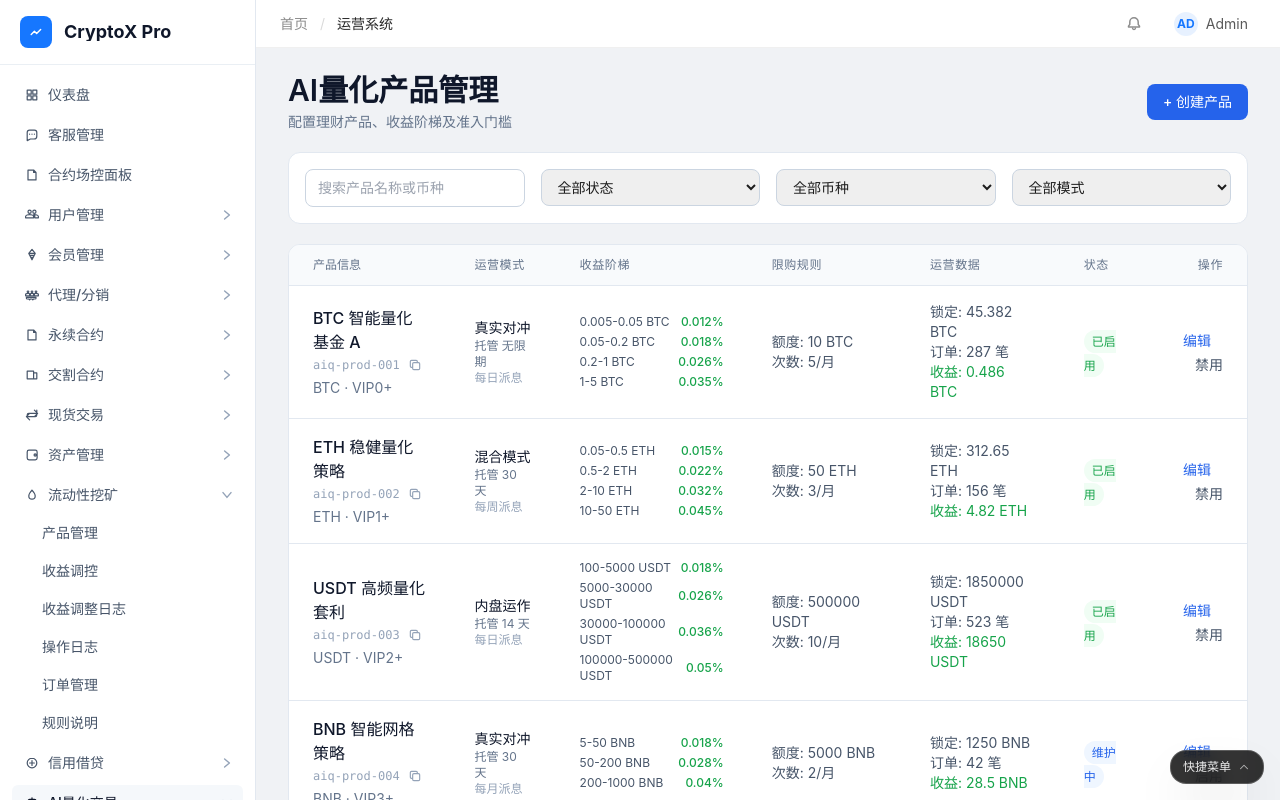
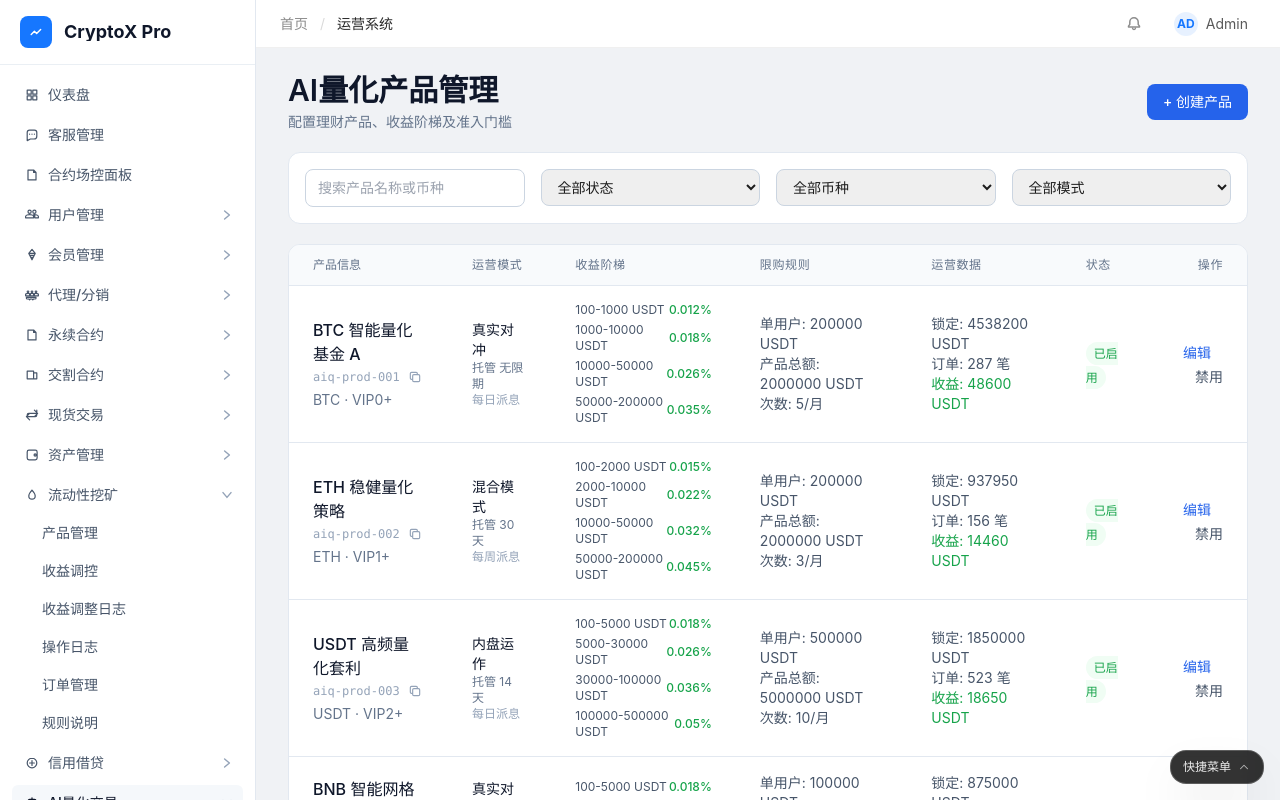
Before and after one commit to gloopai/fex-admin, a Vue app: page /admin/ai-quant/products in a window 1280 px wide. Built offline with nearby package versions, Linux system fonts and the light colour scheme.

Commit message:
fix: unify ai quant amounts in USDT

```diff
--- a/src/admin/mock/aiQuant.js
+++ b/src/admin/mock/aiQuant.js
@@ -22,19 +22,19 @@ export const createAiQuantProductsMock = () => [
     customDays: 1,
     minVipLevel: VIP_LEVEL.VIP0,
     tiers: [
-      { minAmount: 0.005, maxAmount: 0.05, dailyRate: 0.012, label: '体验级' },
-      { minAmount: 0.05, maxAmount: 0.2, dailyRate: 0.018, label: '稳健级' },
-      { minAmount: 0.2, maxAmount: 1, dailyRate: 0.026, label: '进阶级' },
-      { minAmount: 1, maxAmount: 5, dailyRate: 0.035, label: '专业级' }
+      { minAmount: 100, maxAmount: 1000, dailyRate: 0.012, label: '体验级' },
+      { minAmount: 1000, maxAmount: 10000, dailyRate: 0.018, label: '稳健级' },
+      { minAmount: 10000, maxAmount: 50000, dailyRate: 0.026, label: '进阶级' },
+      { minAmount: 50000, maxAmount: 200000, dailyRate: 0.035, label: '专业级' }
     ],
     earlyRedeemEnabled: true,
     earlyRedeemFeePercent: 3,
-    limitAmount: 10,
-    limitCount: 100,
+    limitAmount: 200000,
+    limitCount: 2000000,
     monthlyLimitCount: 5,
-    totalLocked: 45.382,
+    totalLocked: 4538200,
     totalOrders: 287,
-    totalYield: 0.486,
+    totalYield: 48600,
     status: PRODUCT_STATUS.ENABLED,
     createdAt: '2025-12-15'
   },
@@ -49,19 +49,19 @@ export const createAiQuantProductsMock = () => [
     customDays: 7,
     minVipLevel: VIP_LEVEL.VIP1,
     tiers: [
-      { minAmount: 0.05, maxAmount: 0.5, dailyRate: 0.015, label: '体验级' },
-      { minAmount: 0.5, maxAmount: 2, dailyRate: 0.022, label: '稳健级' },
-      { minAmount: 2, maxAmount: 10, dailyRate: 0.032, label: '进阶级' },
-      { minAmount: 10, maxAmount: 50, dailyRate: 0.045, label: '专业级' }
+      { minAmount: 100, maxAmount: 2000, dailyRate: 0.015, label: '体验级' },
+      { minAmount: 2000, maxAmount: 10000, dailyRate: 0.022, label: '稳健级' },
+      { minAmount: 10000, maxAmount: 50000, dailyRate: 0.032, label: '进阶级' },
+      { minAmount: 50000, maxAmount: 200000, dailyRate: 0.045, label: '专业级' }
     ],
     earlyRedeemEnabled: true,
     earlyRedeemFeePercent: 4,
-    limitAmount: 50,
-    limitCount: 50,
+    limitAmount: 200000,
+    limitCount: 2000000,
     monthlyLimitCount: 3,
-    totalLocked: 312.65,
+    totalLocked: 937950,
     totalOrders: 156,
-    totalYield: 4.82,
+    totalYield: 14460,
     status: PRODUCT_STATUS.ENABLED,
     createdAt: '2025-12-20'
   },
@@ -84,7 +84,7 @@ export const createAiQuantProductsMock = () => [
     earlyRedeemEnabled: false,
     earlyRedeemFeePercent: 0,
     limitAmount: 500000,
-    limitCount: 200,
+    limitCount: 5000000,
     monthlyLimitCount: 10,
     totalLocked: 1850000,
     totalOrders: 523,
@@ -103,18 +103,18 @@ export const createAiQuantProductsMock = () => [
     customDays: 30,
     minVipLevel: VIP_LEVEL.VIP3,
     tiers: [
-      { minAmount: 5, maxAmount: 50, dailyRate: 0.018, label: '标准级' },
-      { minAmount: 50, maxAmount: 200, dailyRate: 0.028, label: '优享级' },
-      { minAmount: 200, maxAmount: 1000, dailyRate: 0.04, label: '尊享级' }
+      { minAmount: 100, maxAmount: 5000, dailyRate: 0.018, label: '标准级' },
+      { minAmount: 5000, maxAmount: 30000, dailyRate: 0.028, label: '优享级' },
+      { minAmount: 30000, maxAmount: 100000, dailyRate: 0.04, label: '尊享级' }
     ],
     earlyRedeemEnabled: true,
     earlyRedeemFeePercent: 5,
-    limitAmount: 5000,
-    limitCount: 30,
+    limitAmount: 100000,
+    limitCount: 1000000,
     monthlyLimitCount: 2,
-    totalLocked: 1250,
+    totalLocked: 875000,
     totalOrders: 42,
-    totalYield: 28.5,
+    totalYield: 19950,
     status: PRODUCT_STATUS.MAINTENANCE,
     createdAt: '2026-02-10'
   },
@@ -129,17 +129,17 @@ export const createAiQuantProductsMock = () => [
     customDays: 14,
     minVipLevel: VIP_LEVEL.VIP4,
     tiers: [
-      { minAmount: 20, maxAmount: 300, dailyRate: 0.025, label: '专业级' },
-      { minAmount: 300, maxAmount: 1500, dailyRate: 0.045, label: '旗舰级' }
+      { minAmount: 100, maxAmount: 10000, dailyRate: 0.025, label: '专业级' },
+      { minAmount: 10000, maxAmount: 100000, dailyRate: 0.045, label: '旗舰级' }
     ],
     earlyRedeemEnabled: false,
     earlyRedeemFeePercent: 0,
-    limitAmount: 10000,
-    limitCount: 15,
+    limitAmount: 100000,
+    limitCount: 1000000,
     monthlyLimitCount: 1,
-    totalLocked: 3280,
+    totalLocked: 524800,
     totalOrders: 18,
-    totalYield: 68,
+    totalYield: 10880,
     status: PRODUCT_STATUS.SOLD_OUT,
     createdAt: '2026-03-01'
   },
@@ -154,18 +154,18 @@ export const createAiQuantProductsMock = () => [
     customDays: 7,
     minVipLevel: VIP_LEVEL.VIP0,
     tiers: [
-      { minAmount: 500, maxAmount: 20000, dailyRate: 0.01, label: '体验级' },
-      { minAmount: 20000, maxAmount: 200000, dailyRate: 0.018, label: '标准级' },
-      { minAmount: 200000, maxAmount: 1000000, dailyRate: 0.03, label: '进阶级' }
+      { minAmount: 50, maxAmount: 1000, dailyRate: 0.01, label: '体验级' },
+      { minAmount: 1000, maxAmount: 10000, dailyRate: 0.018, label: '标准级' },
+      { minAmount: 10000, maxAmount: 50000, dailyRate: 0.03, label: '进阶级' }
     ],
     earlyRedeemEnabled: true,
     earlyRedeemFeePercent: 2,
-    limitAmount: 2000000,
-    limitCount: 500,
+    limitAmount: 50000,
+    limitCount: 500000,
     monthlyLimitCount: 20,
-    totalLocked: 125000,
+    totalLocked: 25000,
     totalOrders: 890,
-    totalYield: 950,
+    totalYield: 190,
     status: PRODUCT_STATUS.ENABLED,
     createdAt: '2026-01-20'
   },
@@ -180,17 +180,17 @@ export const createAiQuantProductsMock = () => [
     customDays: 1,
     minVipLevel: VIP_LEVEL.VIP1,
     tiers: [
-      { minAmount: 300, maxAmount: 15000, dailyRate: 0.014, label: '标准级' },
-      { minAmount: 15000, maxAmount: 100000, dailyRate: 0.026, label: '优享级' }
+      { minAmount: 100, maxAmount: 10000, dailyRate: 0.014, label: '标准级' },
+      { minAmount: 10000, maxAmount: 100000, dailyRate: 0.026, label: '优享级' }
     ],
     earlyRedeemEnabled: true,
     earlyRedeemFeePercent: 3,
-    limitAmount: 500000,
-    limitCount: 200,
+    limitAmount: 100000,
+    limitCount: 1000000,
     monthlyLimitCount: 10,
-    totalLocked: 185000,
+    totalLocked: 555000,
     totalOrders: 412,
-    totalYield: 1980,
+    totalYield: 5940,
     status: PRODUCT_STATUS.ENABLED,
     createdAt: '2026-02-05'
   },
@@ -205,17 +205,17 @@ export const createAiQuantProductsMock = () => [
     customDays: 30,
     minVipLevel: VIP_LEVEL.VIP0,
     tiers: [
-      { minAmount: 1000, maxAmount: 80000, dailyRate: 0.01, label: '标准级' },
-      { minAmount: 80000, maxAmount: 1000000, dailyRate: 0.018, label: '优享级' }
+      { minAmount: 100, maxAmount: 10000, dailyRate: 0.01, label: '标准级' },
+      { minAmount: 10000, maxAmount: 100000, dailyRate: 0.018, label: '优享级' }
     ],
     earlyRedeemEnabled: true,
     earlyRedeemFeePercent: 2.5,
-    limitAmount: 8000000,
-    limitCount: 300,
+    limitAmount: 100000,
+    limitCount: 1000000,
     monthlyLimitCount: 15,
-    totalLocked: 420000,
+    totalLocked: 126000,
     totalOrders: 1205,
-    totalYield: 3800,
+    totalYield: 1140,
     status: PRODUCT_STATUS.ENABLED,
     createdAt: '2026-02-18'
   },
@@ -237,7 +237,7 @@ export const createAiQuantProductsMock = () => [
     earlyRedeemEnabled: true,
     earlyRedeemFeePercent: 2.8,
     limitAmount: 500000,
-    limitCount: 200,
+    limitCount: 5000000,
     monthlyLimitCount: 10,
     totalLocked: 88000,
     totalOrders: 156,
--- a/src/pages/admin/aiQuant/AiQuantProductPage.vue
+++ b/src/pages/admin/aiQuant/AiQuantProductPage.vue
@@ -81,22 +81,23 @@
 						<td class="px-6 py-4">
 							<div class="text-xs space-y-1">
 								<div v-for="(tier, idx) in product.tiers" :key="idx" class="flex items-center justify-between">
-									<span class="text-slate-600">{{ tier.minAmount }}-{{ tier.maxAmount }} {{ product.currency }}</span>
+									<span class="text-slate-600">{{ tier.minAmount }}-{{ tier.maxAmount }} USDT</span>
 									<span class="font-medium text-green-600">{{ tier.dailyRate }}%</span>
 								</div>
 							</div>
 						</td>
 						<td class="px-6 py-4">
 							<div class="text-sm text-slate-600">
-								<div>额度: {{ product.limitAmount }} {{ product.currency }}</div>
+								<div>单用户: {{ product.limitAmount }} USDT</div>
+								<div>产品总额: {{ product.limitCount }} USDT</div>
 								<div>次数: {{ product.monthlyLimitCount }}/月</div>
 							</div>
 						</td>
 						<td class="px-6 py-4">
 							<div class="text-sm text-slate-600">
-								<div>锁定: {{ product.totalLocked }} {{ product.currency }}</div>
+								<div>锁定: {{ product.totalLocked }} USDT</div>
 								<div>订单: {{ product.totalOrders }} 笔</div>
-								<div class="text-green-600">收益: {{ product.totalYield }} {{ product.currency }}</div>
+								<div class="text-green-600">收益: {{ product.totalYield }} USDT</div>
 							</div>
 						</td>
 						<td class="px-6 py-4">
@@ -264,8 +265,8 @@
 											</div>
 											<div>
 												<div class="mb-1 flex items-center justify-between gap-2">
-													<span class="text-xs font-medium text-slate-600">适用申购金额区间</span>
-													<span class="text-xs text-slate-400">单位：{{ productForm.currency }}</span>
+													<span class="text-xs font-medium text-slate-600">适用申购金额区间（USDT）</span>
+													<span class="text-xs text-slate-400">单位：USDT</span>
 												</div>
 												<div class="grid grid-cols-[1fr_auto_1fr] items-center gap-2">
 													<input v-model.number="tier.minAmount" placeholder="最低金额" type="number" step="0.01" class="w-full rounded-lg border border-slate-300 px-3 py-2 text-sm transition focus:border-blue-500 focus:outline-none focus:ring-2 focus:ring-blue-500/20" />
@@ -297,11 +298,11 @@
 								<h3 class="font-semibold text-slate-900 mb-3">限购规则</h3>
 								<div class="grid grid-cols-3 gap-4">
 									<div>
-										<label class="block text-sm font-medium text-slate-700 mb-1">单用户最大持仓</label>
+										<label class="block text-sm font-medium text-slate-700 mb-1">单用户最大持仓（USDT）</label>
 										<input v-model.number="productForm.limitAmount" type="number" class="w-full rounded-lg border border-slate-300 px-3 py-2 text-sm transition focus:border-blue-500 focus:outline-none focus:ring-2 focus:ring-blue-500/20" />
 									</div>
 									<div>
-										<label class="block text-sm font-medium text-slate-700 mb-1">产品总限额</label>
+										<label class="block text-sm font-medium text-slate-700 mb-1">产品总限额（USDT）</label>
 										<input v-model.number="productForm.limitCount" type="number" class="w-full rounded-lg border border-slate-300 px-3 py-2 text-sm transition focus:border-blue-500 focus:outline-none focus:ring-2 focus:ring-blue-500/20" />
 									</div>
 									<div>
@@ -434,7 +435,7 @@
 										<div v-for="(tier, idx) in productForm.tiers" :key="idx" class="flex items-center justify-between p-3 bg-slate-50 rounded-lg border border-slate-200">
 											<div class="flex-1">
 												<div class="text-xs font-medium text-slate-900 mb-1">{{ tier.label || `阶梯 ${idx + 1}` }}</div>
-												<div class="text-xs text-slate-600">{{ tier.minAmount }} - {{ tier.maxAmount }} {{ productForm.currency }}</div>
+												<div class="text-xs text-slate-600">{{ tier.minAmount }} - {{ tier.maxAmount }} USDT</div>
 											</div>
 											<div class="text-right">
 												<div class="text-sm font-semibold text-green-600">{{ tier.dailyRate }}%</div>
@@ -464,15 +465,15 @@
 											<div class="space-y-1 text-xs">
 												<div class="flex justify-between">
 													<span class="text-slate-600">投资金额</span>
-													<span class="font-medium text-slate-900">{{ tier.minAmount }} {{ productForm.currency }}</span>
+													<span class="font-medium text-slate-900">{{ tier.minAmount }} USDT</span>
 												</div>
 												<div class="flex justify-between">
 													<span class="text-slate-600">日收益</span>
-													<span class="font-medium text-green-600">{{ (tier.minAmount * tier.dailyRate / 100).toFixed(2) }} {{ productForm.currency }}</span>
+											<span class="font-medium text-green-600">{{ (tier.minAmount * tier.dailyRate / 100).toFixed(2) }} USDT</span>
 												</div>
 												<div class="flex justify-between">
 													<span class="text-slate-600">{{ previewYieldDays }}天收益</span>
-													<span class="font-semibold text-green-600">{{ (tier.minAmount * tier.dailyRate / 100 * previewYieldDays).toFixed(2) }} {{ productForm.currency }}</span>
+											<span class="font-semibold text-green-600">{{ (tier.minAmount * tier.dailyRate / 100 * previewYieldDays).toFixed(2) }} USDT</span>
 												</div>
 											</div>
 										</div>
@@ -491,7 +492,11 @@
 								<div class="bg-white border border-slate-200 rounded-xl p-4 space-y-2 text-xs text-slate-600">
 									<div class="flex items-start gap-2">
 										<span class="text-blue-600 mt-0.5">•</span>
-										<span>单用户最大持仓：{{ productForm.limitAmount }} {{ productForm.currency }}</span>
+										<span>单用户最大持仓：{{ productForm.limitAmount }} USDT</span>
+									</div>
+									<div class="flex items-start gap-2">
+										<span class="text-blue-600 mt-0.5">•</span>
+										<span>产品总限额：{{ productForm.limitCount }} USDT</span>
 									</div>
 									<div class="flex items-start gap-2">
 										<span class="text-blue-600 mt-0.5">•</span>
```
Also changed, not shown: src/pages/front/finance/aiQuant/FinanceAiQuantDetailPage.vue (+6 -6 lines), src/pages/front/finance/aiQuant/FinanceAiQuantListPage.vue (+4 -8 lines), 2 other files (tests, documents, lock files or other folders).
